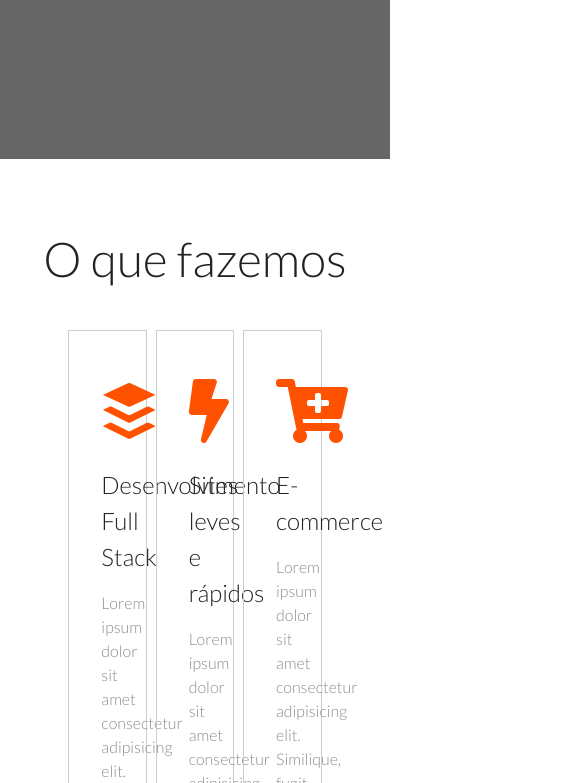
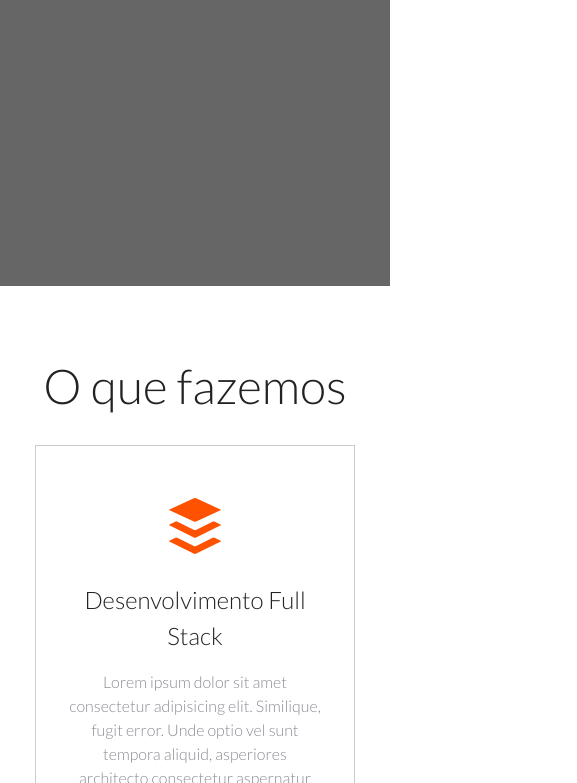
Before and after one commit to otaviosouza/css-sass-rwd, a plain HTML site: page 02_agency-practice/index.html in a window 390 px wide. Shown: the part 558-1341 px from the top of the page, 577 px wide, since content can reach past the window. Drawn offline with Linux system fonts and the light colour scheme.

Commit message:
Finishes Agency Website Practice

```diff
--- a/02_agency-practice/assets/sass/partials/_utilities.sass
+++ b/02_agency-practice/assets/sass/partials/_utilities.sass
@@ -64,6 +64,16 @@
     &:hover
         color: $primary-color
 
+@mixin mobile
+    @media screen and   ( max-width: 425px )
+        @content
+
+@mixin card-mobile
+    width: 100%
+    height: 20rem
+    margin: 0
+    margin-bottom: 2rem
+
 %title-text-shadow
     text-shadow: .3rem .2rem $black
 
@@ -80,6 +90,9 @@
 %card-hover
     .job__card-title, .job__card-cover, .job__card-description
         opacity: 0
+        @include mobile
+            opacity: 1
+
     &:hover
         .job__card-title, .job__card-cover, .job__card-description
             opacity: 1
--- a/02_agency-practice/assets/sass/styles.sass
+++ b/02_agency-practice/assets/sass/styles.sass
@@ -9,6 +9,8 @@
     height: 85vh
     background: linear-gradient(rgba(0,0,0, .6), rgba(0,0,0, .6)), url('../image/office.jpg') no-repeat center
     background-size: cover
+    @include mobile
+        height: 100vh
     &__container
         z-index: 1
         width: 100%
@@ -19,6 +21,8 @@
         top: 0
         left: 0
         background-color: $black
+        @include mobile
+            padding: 1rem
         .logo__link
             font-size: 2em
             color: $light-color
@@ -36,6 +40,8 @@
         display: none
         font-size: 2em
         color: $light-color
+        @include mobile
+            display: block
     .title__container
         height: 100%
         display: flex
@@ -43,14 +49,25 @@
         align-items: center
         justify-content: center
         color: $light-color
+        @include mobile
+            padding: 2rem
+            text-align: center
+
         h2
             font-size: 3em
             @extend %title-text-shadow
+            @include mobile
+                font-size: 2em
         h1
             margin:
                 top: .1rem
             font-size: 4em
             @extend %title-text-shadow
+            @include mobile
+                font-size: 2.5em
+    nav
+        @include mobile
+            display: none
 
 .services__container
     padding: 3.2rem
@@ -65,11 +82,16 @@
         border: .1rem solid #ccc
         margin: 1%
         transition: .3s
+        @include mobile
+            width: 100%
+            margin-bottom: 2rem
         &-container
             padding: 3.2rem
             display: flex
             flex-wrap: wrap
             justify-content: space-around
+            @include mobile
+                padding: 2rem 0
         i
             margin:
                 top: 1.6rem
@@ -89,11 +111,15 @@
 .jobs__container
     padding: 3rem
     background: $secondary-bg
+    @include mobile
+        padding: 2rem
     h2
         @extend %section-title
     .jobs__list
         padding: 2rem 0
         display: flex
+        @include mobile
+            flex-direction: column
         &_first
             width: 30%
             height: 42rem
@@ -104,10 +130,15 @@
             transition: .5s
             @extend %center-bg
             @extend %card-hover
+            @include mobile
+                @include card-mobile
         &_others
             width: 68%
             display: flex
             flex-wrap: wrap
+            @include mobile
+                width: 100%
+                flex-direction: column
             .job__card
                 width: 46%
                 height: 20rem
@@ -117,6 +148,8 @@
                 cursor: pointer
                 @extend %center-bg
                 @extend %card-hover
+                @include mobile
+                    @include card-mobile
             #job1
                 background-image: url('../image/job2.jpg')
             #job2
@@ -152,16 +185,29 @@
         margin: 0 auto
         display: flex
         flex-wrap: wrap
+        @include mobile
+            max-width: 100%
+            flex-direction: column
         &_desc, &_links
             width: 50%
+            @include mobile
+                width: 100%
+                margin-bottom: 2rem
+                text-align: center
         &_desc
             p
                 width: 80%
+                @include mobile
+                    width: 100%
         &_links
             display: flex
             justify-content: space-between
+            @include mobile
+                flex-direction: column
             &-list
                 padding: 0 1rem
+                @include mobile
+                    margin-bottom: 2rem
                 li
                     margin-bottom: .5rem
                     a
```
Also changed, not shown: 02_agency-practice/assets/css/styles.min.css.
